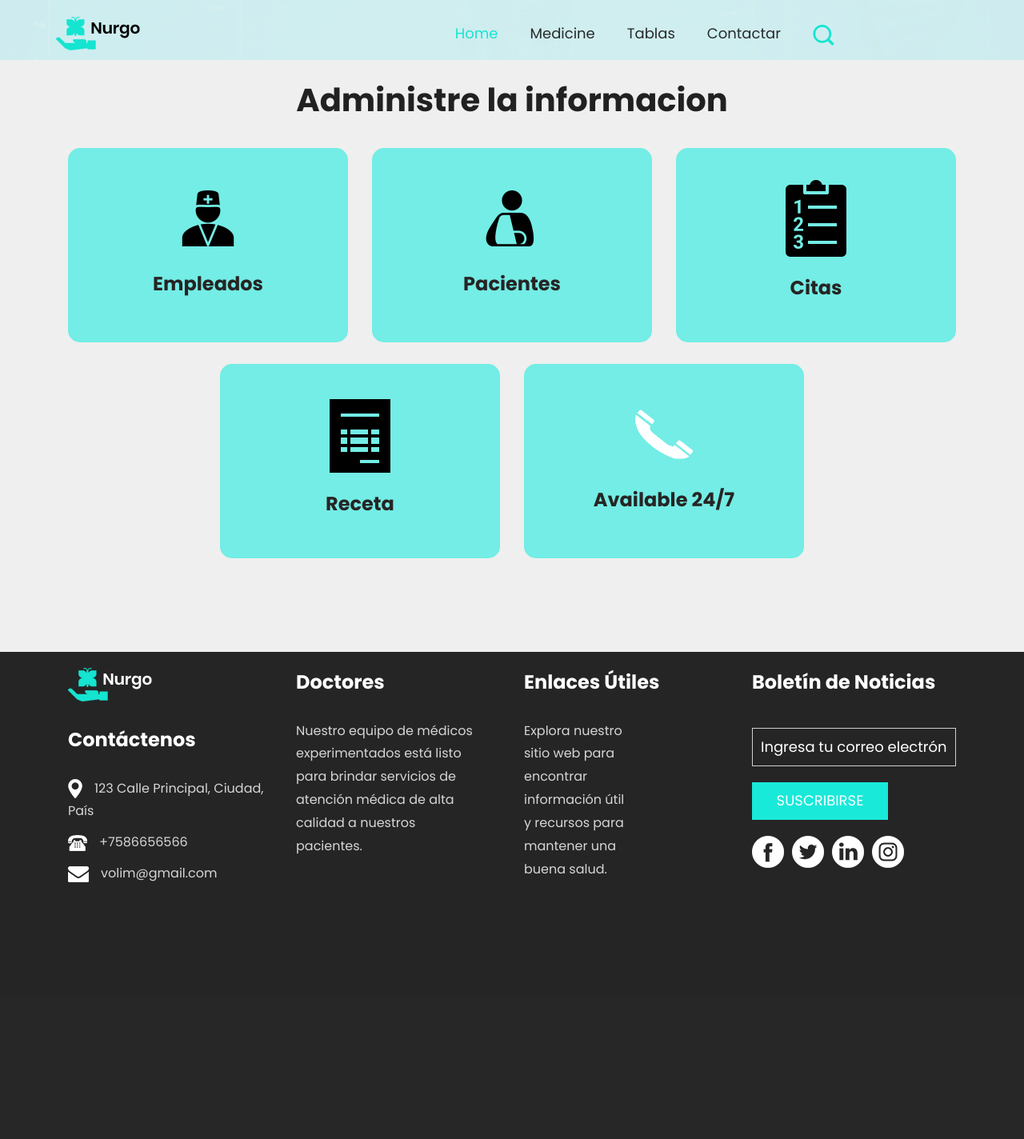
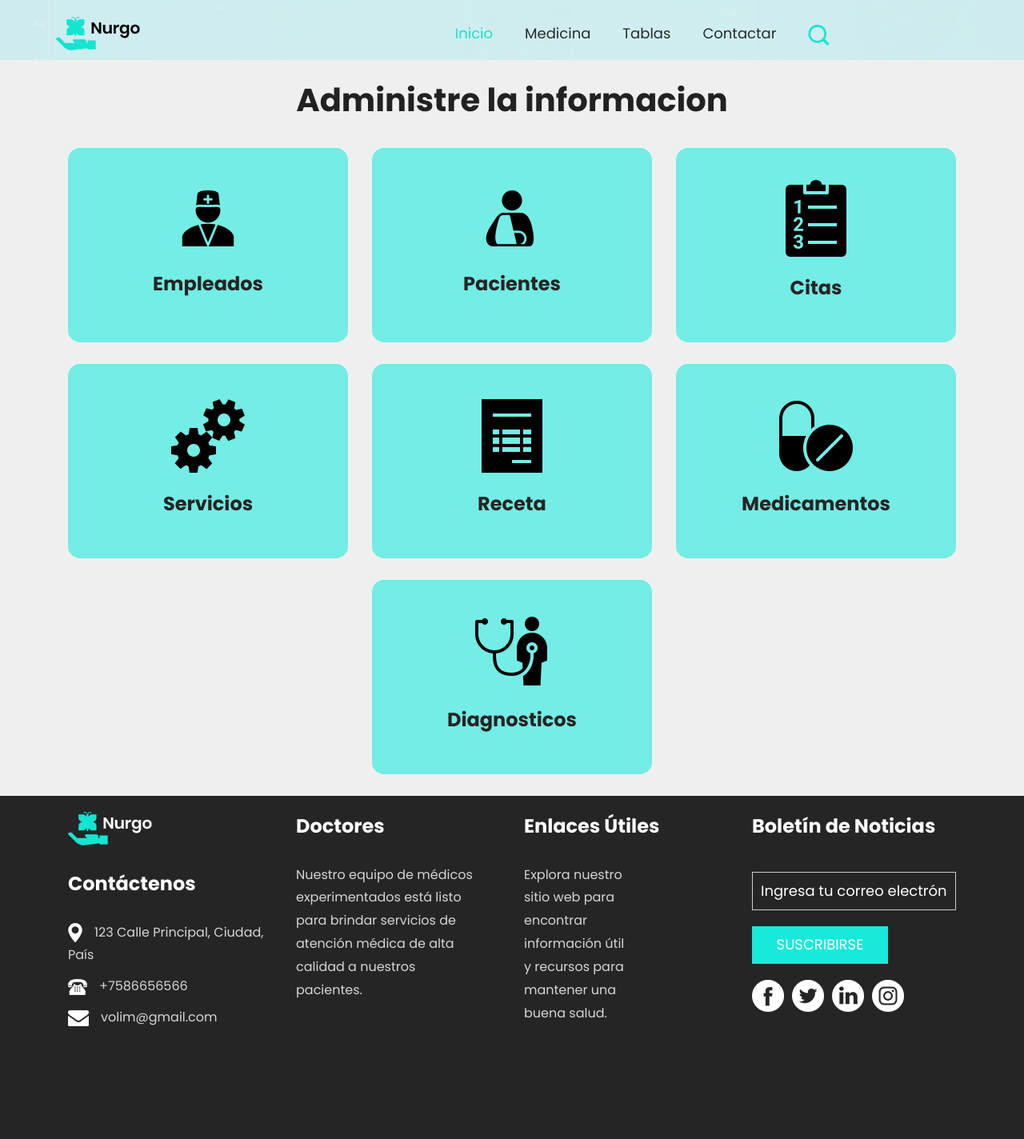
Before and after one commit to Sebasrr2903/Lenguajes-BD, a PHP site: page /tablas.php in a window 1280 px wide. Shown: the top 1424 px of the page at 80% size. Before the commit the page ends 1103 px from the top, so only its background shows below. Run offline with PHP 8.4, Linux system fonts and the light colour scheme; some libraries are stand-ins or nearby versions.

Commit message:
ACTUALIZACION, TABLAS

```diff
--- a/Model/ConnBD.php
+++ b/Model/ConnBD.php
@@ -2,7 +2,7 @@
 class Conexion{
     public function Conectar(){
     define('HOST', '127.0.0.1');
-    define('PORT', 1522);
+    define('PORT', 1521);
     define('NAME', 'orcl');
     define('USER', 'ClinicaDBA');
     define('PASS', 'clinica123');
--- a/View/generales.php
+++ b/View/generales.php
@@ -31,10 +31,10 @@ function Navbar(){
        <div class="collapse navbar-collapse" id="navbarSupportedContent">
           <ul class="navbar-nav mr-auto">
              <li class="nav-item active">
-                <a class="nav-link" href="index.php">Home</a>
+                <a class="nav-link" href="index.php">Inicio</a>
              </li>
              <li class="nav-item">
-                <a class="nav-link" href="medicine.html">Medicine</a>
+                <a class="nav-link" href="medicine.html">Medicina</a>
              </li>
              <li class="nav-item">
                 <a class="nav-link" href="tablas.php">Tablas</a>
--- a/View/pacientes.php
+++ b/View/pacientes.php
@@ -37,7 +37,7 @@ include_once __DIR__ . '\..\Controller\PacienteController.php';
       <div class="templatemo-content">
 
          <div class="templatemo-panels">
-            <h2 style="text-align: center; color: black;">Tabla de Pacientes <img src="images/icons8-doctor-70.png">
+            <h2 style="text-align: center; color: black;">Tabla de Pacientes <img src="images/icons8-paciente-70.png">
             </h2>
             <div style="text-align: center;">
                <a style="align-items: center; background-color: #252525; color:white; " class="btn btn-outline-info c"
--- a/View/tablas.php
+++ b/View/tablas.php
@@ -37,7 +37,7 @@ include_once 'generales.php';
    <div class="news_section layout_padding">
    <div class="container">
       <h1 class="health_taital">Administre la informacion</h1>
-      <p class="health_text"></p>
+      <!-- Omití el contenido del párrafo -->
       <div class="news_section_2 layout_padding">
          <div class="row">
             <div class="col-lg-4 col-sm-6">
@@ -62,10 +62,18 @@ include_once 'generales.php';
                      <div class="icon_1"><img src="images/icons8-lista-corta-100.png"></div>
                      <h4 class="daily_text_1">Citas</h4>
                   </div>
+               </a>
             </div>
+            <!-- Nueva caja -->
+            <div class="col-lg-4 col-sm-6">
+               <a href="nueva_pagina.php">
+                  <div class="box_main">
+                     <div class="icon_1"><img src="images/icons8-servicios-100.png"></div>
+                     <h4 class="daily_text_1">Servicios</h4>
                   </div>
-         <div class="row">
-            <div class="col-lg-4 col-sm-6 offset-lg-2">
+               </a>
+            </div>
+            <div class="col-lg-4 col-sm-6">
                <div class="box_main">
                   <div class="icon_1"><img src="images/icons8-factura-100.png"></div>
                   <h4 class="daily_text_1">Receta</h4>
@@ -73,14 +81,22 @@ include_once 'generales.php';
             </div>
             <div class="col-lg-4 col-sm-6">
                <div class="box_main">
-                  <div class="icon_1"><img src="images/icon-3.png"></div>
-                  <h4 class="daily_text_1">Available 24/7</h4>
+                  <div class="icon_1"><img src="images/icons8-pastillas-100.png"></div>
+                  <h4 class="daily_text_1">Medicamentos</h4>
+               </div>
+            </div>
+         </div>
+         <div class="row justify-content-center">
+            <div class="col-lg-4 col-sm-6 ">
+               <div class="box_main">
+                  <div class="icon_1"><img src="images/icons8-revisión-de-salud-100.png"></div>
+                  <h4 class="daily_text_1">Diagnosticos</h4>
                </div>
             </div>
       </div>
    </div>
 </div>
-</div>
+
 
 
 
```
Also changed, not shown: View/images/icons8-pastillas-100.png (added), View/images/icons8-revisión-de-salud-100.png (added), View/images/icons8-servicios-100.png (added). Lines whose indentation alone changed are shown as unchanged.
